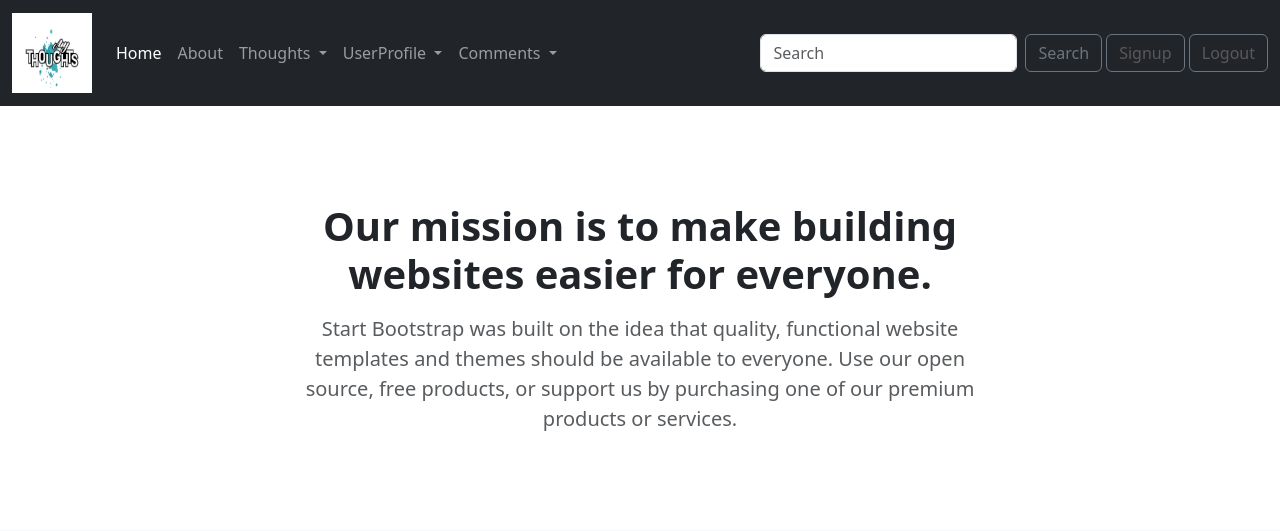
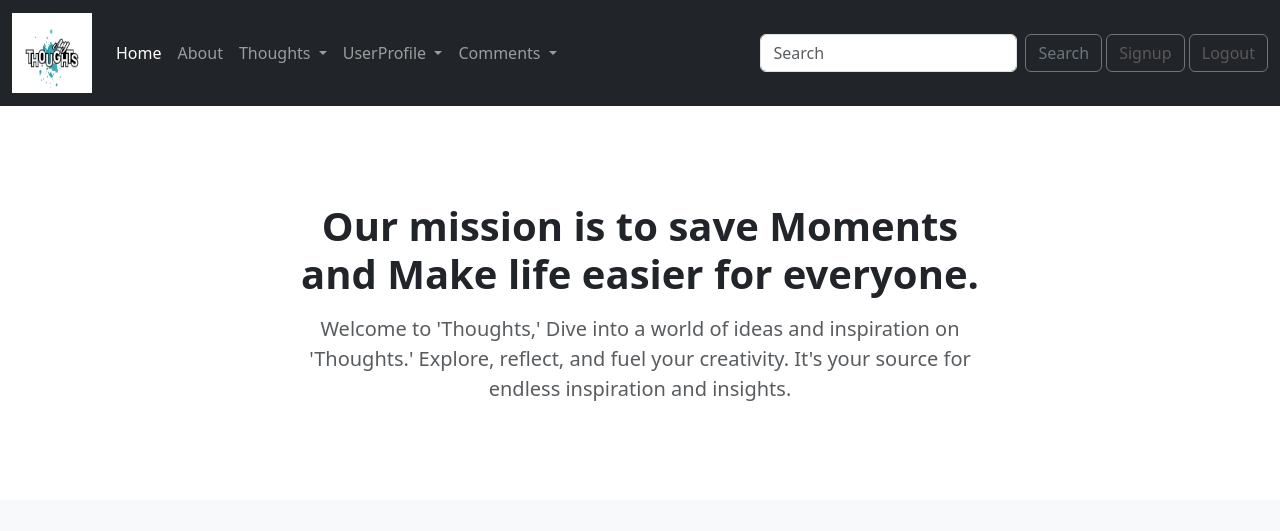
Before and after one commit to ahmadjawadmughal/thoughts-team-alpha, a Django app: page /about/ in a window 1280 px wide. Shown: the top 531 px of the page. Run offline with Django 4.2, Linux system fonts and the light colour scheme; the visitor is signed in with stand-in values (Sample User, id 1); some libraries are stand-ins or nearby versions.

Commit message:
Final Project Done

```diff
--- a/post_thoughts/templates/post_thoughts/about.html
+++ b/post_thoughts/templates/post_thoughts/about.html
@@ -6,8 +6,8 @@
     <div class="row justify-content-center">
         <div class="col-lg-8 col-xxl-6">
             <div class="text-center my-5">
-                <h1 class="fw-bolder mb-3">Our mission is to make building websites easier for everyone.</h1>
-                <p class="lead fw-normal text-muted mb-4">Start Bootstrap was built on the idea that quality, functional website templates and themes should be available to everyone. Use our open source, free products, or support us by purchasing one of our premium products or services.</p>
+                <h1 class="fw-bolder mb-3">Our mission is to save Moments and Make life easier for everyone.</h1>
+                <p class="lead fw-normal text-muted mb-4">Welcome to 'Thoughts,' Dive into a world of ideas and inspiration on 'Thoughts.' Explore, reflect, and fuel your creativity. It's your source for endless inspiration and insights.</p>
                 <!--<a class="btn btn-primary btn-lg disabled" href="#scroll-target">Read our story</a>-->
             </div>
         </div>
@@ -33,7 +33,7 @@
                    <!--<img class="img-fluid rounded-circle mb-4 px-4" src="https://dummyimage.com/150x150/ced4da/6c757d" alt="..." />-->
                    <img class="img-fluid rounded-circle mb-4 px-4" src="{% static "image/IMG_1392.jpg" %}" alt="..." />
                     <h5 class="fw-bolder">Rana Asim</h5>
-                    <div class="fst-italic text-muted">CFO</div>
+                    <div class="fst-italic text-muted">Founder & CEO</div>
                 </div>
             </div>
             <div class="col mb-5 mb-5 mb-sm-0">
```
